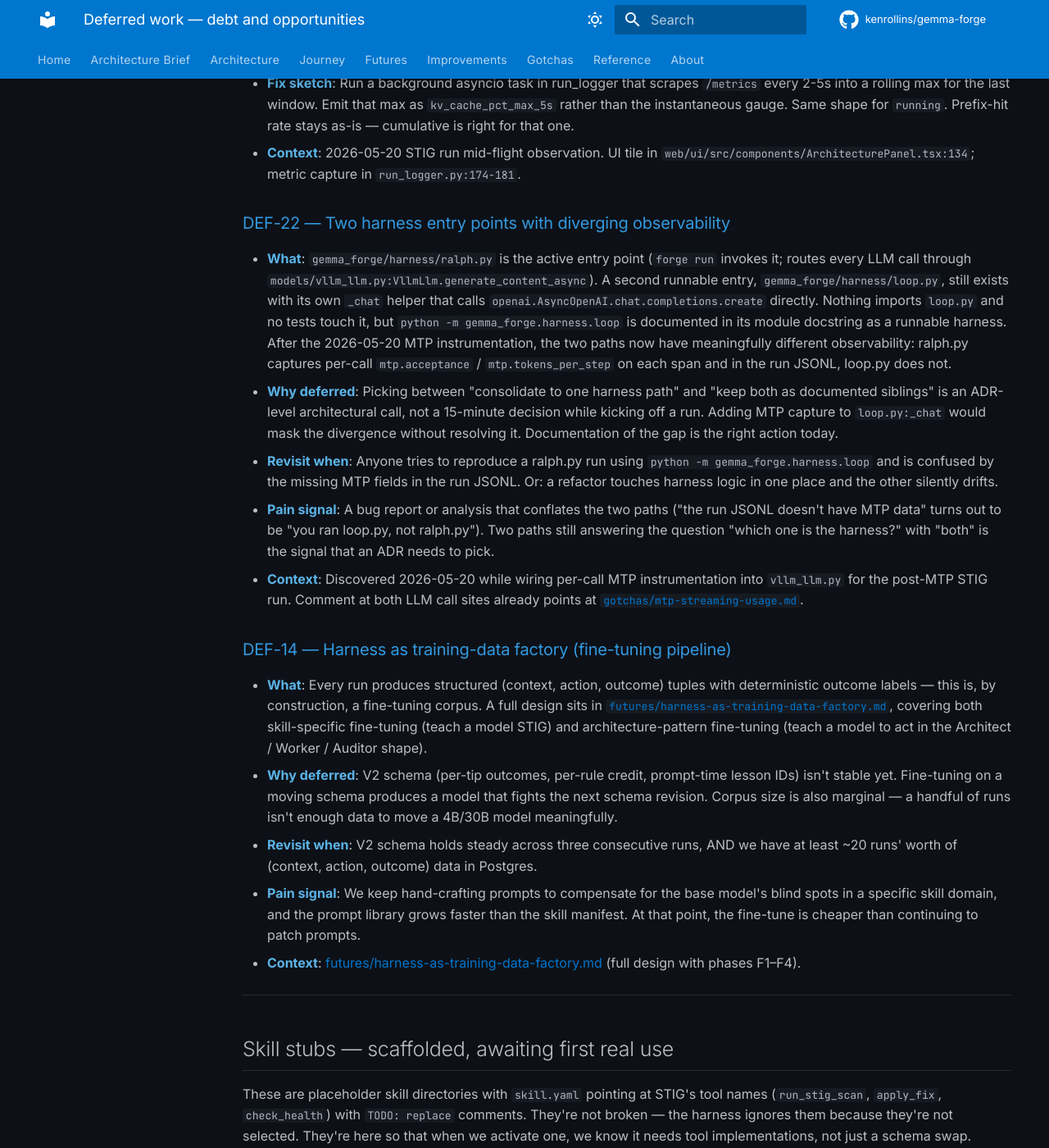
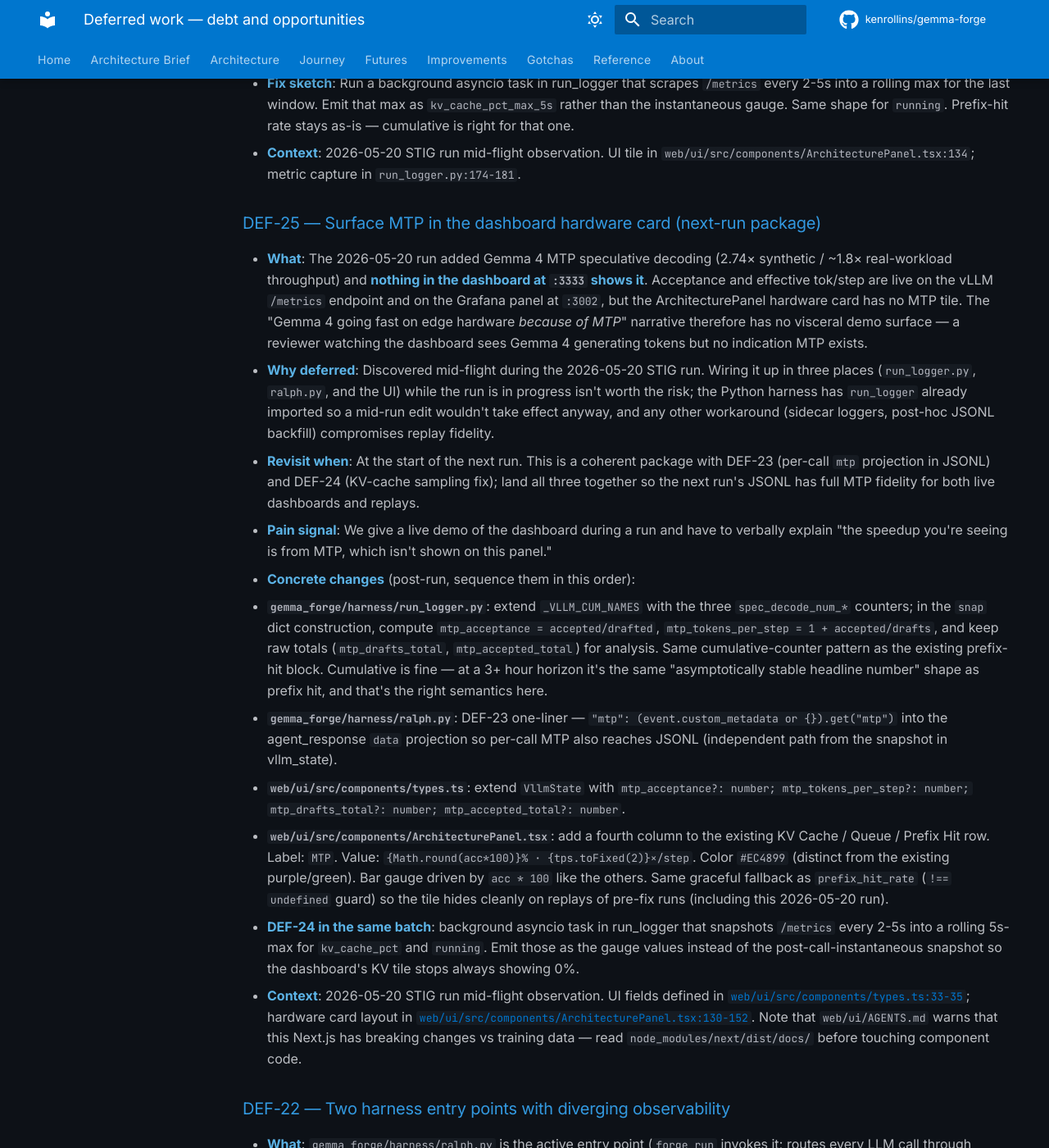
Before and after one commit to kenrollins/gemma-forge, an MkDocs documentation site: the page built from docs/deferred.md, in a window 1280 px wide and 1400 px high, scrolled down 10484 px. Shown: the whole window at 82% size. Built offline with MkDocs 1.6.1 and Material for MkDocs 9.7.7, drawn with Linux system fonts in a browser that asks for light colours; comment, search, counter and statistics services are not loaded.

Commit message:
docs(deferred): DEF-25 — surface MTP in the dashboard at next-run start
Wraps the three-file change (run_logger snapshot, ralph.py per-call
projection, UI tile) into a single deferred entry to land at the
start of the next STIG/CVE run. Pairs with DEF-23 (per-call mtp in
JSONL) and DEF-24 (KV-cache idle-sampling fix) — all three want to
ship together so next run's JSONL carries full MTP fidelity for
both live dashboard and replay paths.

The 2026-05-20 run's JSONL won't have MTP fields, so its replay
will hide the tile gracefully (same fallback as prefix_hit_rate).
The headline tok/s impact is already captured in agent_response's
data.timing.tok_per_sec, and Jaeger spans have per-call MTP for
any backfill analysis.

Co-Authored-By: Claude Opus 4.7 <noreply@anthropic.com>

```diff
--- a/docs/deferred.md
+++ b/docs/deferred.md
@@ -589,6 +589,69 @@ promoted out of this file into active work.
   `web/ui/src/components/ArchitecturePanel.tsx:134`; metric capture
   in `run_logger.py:174-181`.
 
+### DEF-25 — Surface MTP in the dashboard hardware card (next-run package)
+
+- **What**: The 2026-05-20 run added Gemma 4 MTP speculative decoding
+  (2.74× synthetic / ~1.8× real-workload throughput) and **nothing in
+  the dashboard at `:3333` shows it**. Acceptance and effective
+  tok/step are live on the vLLM `/metrics` endpoint and on the
+  Grafana panel at `:3002`, but the ArchitecturePanel hardware card
+  has no MTP tile. The "Gemma 4 going fast on edge hardware *because
+  of MTP*" narrative therefore has no visceral demo surface — a
+  reviewer watching the dashboard sees Gemma 4 generating tokens but
+  no indication MTP exists.
+- **Why deferred**: Discovered mid-flight during the 2026-05-20 STIG
+  run. Wiring it up in three places (`run_logger.py`, `ralph.py`,
+  and the UI) while the run is in progress isn't worth the risk; the
+  Python harness has `run_logger` already imported so a mid-run edit
+  wouldn't take effect anyway, and any other workaround (sidecar
+  loggers, post-hoc JSONL backfill) compromises replay fidelity.
+- **Revisit when**: At the start of the next run. This is a coherent
+  package with DEF-23 (per-call `mtp` projection in JSONL) and
+  DEF-24 (KV-cache sampling fix); land all three together so the
+  next run's JSONL has full MTP fidelity for both live dashboards
+  and replays.
+- **Pain signal**: We give a live demo of the dashboard during a run
+  and have to verbally explain "the speedup you're seeing is from
+  MTP, which isn't shown on this panel."
+- **Concrete changes** (post-run, sequence them in this order):
+  1. **`gemma_forge/harness/run_logger.py`**: extend `_VLLM_CUM_NAMES`
+     with the three `spec_decode_num_*` counters; in the `snap` dict
+     construction, compute `mtp_acceptance = accepted/drafted`,
+     `mtp_tokens_per_step = 1 + accepted/drafts`, and keep raw
+     totals (`mtp_drafts_total`, `mtp_accepted_total`) for
+     analysis. Same cumulative-counter pattern as the existing
+     prefix-hit block. Cumulative is fine — at a 3+ hour horizon
+     it's the same "asymptotically stable headline number" shape as
+     prefix hit, and that's the right semantics here.
+  2. **`gemma_forge/harness/ralph.py`**: DEF-23 one-liner —
+     `"mtp": (event.custom_metadata or {}).get("mtp")` into the
+     agent_response `data` projection so per-call MTP also reaches
+     JSONL (independent path from the snapshot in vllm_state).
+  3. **`web/ui/src/components/types.ts`**: extend `VllmState` with
+     `mtp_acceptance?: number; mtp_tokens_per_step?: number;
+     mtp_drafts_total?: number; mtp_accepted_total?: number`.
+  4. **`web/ui/src/components/ArchitecturePanel.tsx`**: add a fourth
+     column to the existing KV Cache / Queue / Prefix Hit row.
+     Label: `MTP`. Value: `{Math.round(acc*100)}% · {tps.toFixed(2)}×/step`.
+     Color `#EC4899` (distinct from the existing purple/green).
+     Bar gauge driven by `acc * 100` like the others. Same graceful
+     fallback as `prefix_hit_rate` (`!== undefined` guard) so the
+     tile hides cleanly on replays of pre-fix runs (including this
+     2026-05-20 run).
+  5. **DEF-24 in the same batch**: background asyncio task in
+     run_logger that snapshots `/metrics` every 2-5s into a rolling
+     5s-max for `kv_cache_pct` and `running`. Emit those as the
+     gauge values instead of the post-call-instantaneous snapshot
+     so the dashboard's KV tile stops always showing 0%.
+- **Context**: 2026-05-20 STIG run mid-flight observation. UI fields
+  defined in [`web/ui/src/components/types.ts:33-35`](https://github.com/kenrollins/gemma-forge/blob/main/web/ui/src/components/types.ts#L33-L35);
+  hardware card layout in
+  [`web/ui/src/components/ArchitecturePanel.tsx:130-152`](https://github.com/kenrollins/gemma-forge/blob/main/web/ui/src/components/ArchitecturePanel.tsx#L130-L152).
+  Note that `web/ui/AGENTS.md` warns that this Next.js has breaking
+  changes vs training data — read `node_modules/next/dist/docs/`
+  before touching component code.
+
 ### DEF-22 — Two harness entry points with diverging observability
 
 - **What**: `gemma_forge/harness/ralph.py` is the active entry point
```
